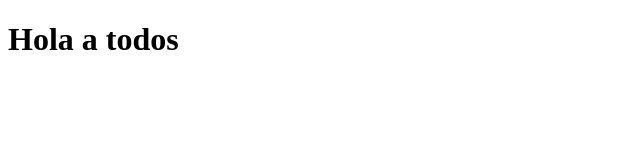
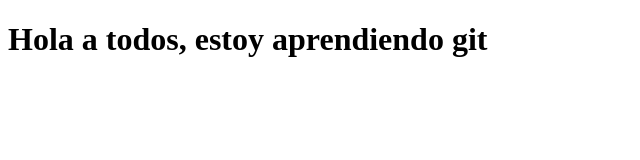
Before and after one commit to GustavoCarranza/PracticaGit-GitHub, a plain HTML site: page index.html in a window 1280 px wide. Shown: the whole page, without its empty margins (0-640 px from the left). Drawn offline with Linux system fonts and the light colour scheme.

Commit message:
Cambiamos el titulo del h1

```diff
--- a/index.html
+++ b/index.html
@@ -7,7 +7,7 @@
 </head>
 <body>
 
-    <H1>Hola a todos</H1>
+    <H1>Hola a todos, estoy aprendiendo git</H1>
 
 </body>
 </html>
```
